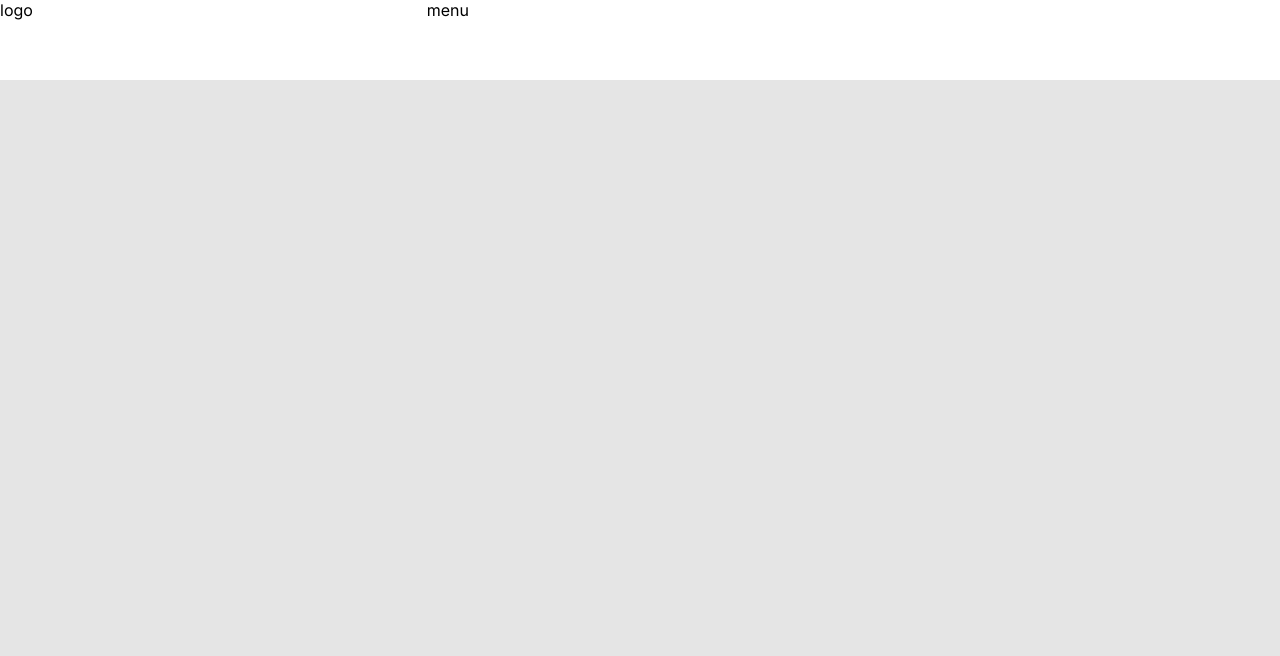
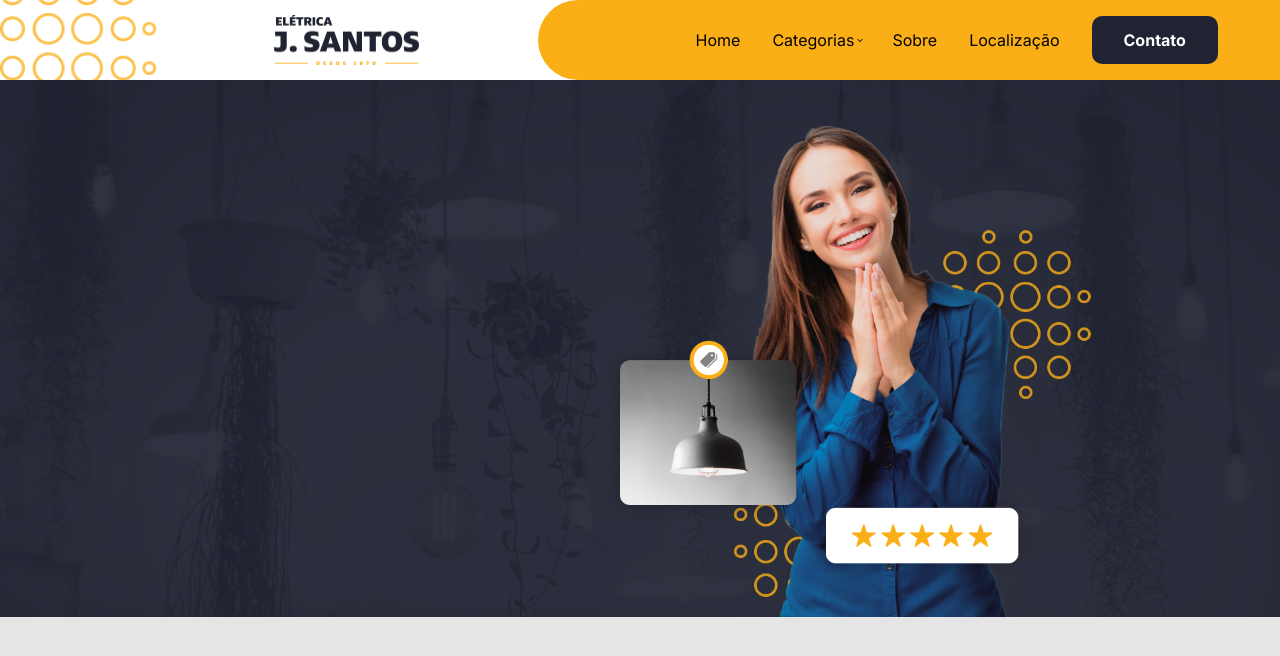
Before and after one commit to ronansalvador/noweb, a Next.js app: page / in a window 1280 px wide. Shown: the top 656 px of the page. Built offline with nearby package versions, Linux system fonts and the light colour scheme.

Commit message:
feat: iniciando desenvovlimento do menu

```diff
--- a/package.json
+++ b/package.json
@@ -9,6 +9,8 @@
     "lint": "next lint"
   },
   "dependencies": {
+    "@headlessui/react": "^1.7.16",
+    "@heroicons/react": "^2.0.18",
     "@types/node": "20.4.10",
     "@types/react": "18.2.20",
     "@types/react-dom": "18.2.7",
--- /dev/null
+++ b/src/app/components/banner/Banner.tsx
@@ -0,0 +1,13 @@
+import Image from 'next/image';
+import React from 'react';
+import styles from './style.module.css';
+
+function Banner() {
+  return (
+    <div className={styles.banner}>
+      <Image width='1920' height='801' src='/images/banner.png' alt='banner' />
+    </div>
+  );
+}
+
+export default Banner;
--- a/src/app/components/header/Header.tsx
+++ b/src/app/components/header/Header.tsx
@@ -1,11 +1,57 @@
-import React from 'react';
+'use client';
+import React, { useState } from 'react';
 import styles from './style.module.css';
+import Image from 'next/image';
 
 function Header() {
+  const [isOpen, setIsOpen] = useState(true);
+
+  console.log(isOpen);
+
   return (
     <header className={styles.header}>
-      <div>logo</div>
-      <nav>menu</nav>
+      <Image
+        src='/images/header.png'
+        alt='detalhe-header'
+        width='156'
+        height='80'
+        className={styles['detalhe-header']}
+      />
+      <Image
+        src='/images/logo.png'
+        alt='logo'
+        width='145'
+        height='51'
+        className={styles.logo}
+      />
+      <nav className={styles.nav}>
+        <ul className={styles.menu}>
+          <li onMouseEnter={() => setIsOpen(true)}>Home</li>
+          <li
+            className={styles.categoria}
+            onMouseEnter={() => setIsOpen(false)}
+            // onMouseLeave={() => setIsOpen(true)}
+          >
+            Categorias
+            <span>
+              <Image src='/images/down.png' alt='down' width='30' height='30' />
+            </span>
+          </li>
+          <li onMouseEnter={() => setIsOpen(true)}>Sobre</li>
+          <li onMouseEnter={() => setIsOpen(true)}>Localização</li>
+          <li className={styles.contato}>Contato</li>
+        </ul>
+        <ul
+          className={isOpen ? styles.hidden : styles.categorias}
+          onMouseLeave={() => setIsOpen(true)}
+        >
+          <li>cat1</li>
+          <li>cat2</li>
+          <li>cat3</li>
+          <li>cat4</li>
+          <li>cat5</li>
+        </ul>
+      </nav>
     </header>
   );
 }
--- a/src/app/components/header/style.module.css
+++ b/src/app/components/header/style.module.css
@@ -1,7 +1,70 @@
 .header {
-  width: 100%;
+  background-color: white;
+  display: flex;
   height: 80px;
+  justify-content: space-between;
+  align-items: center;
+}
+
+.logo {
+  height: 50px;
+}
+
+.nav {
+  background-color: var(--amarelo);
+  border-radius: 150px 0px 0px 150px;
+  width: 58%;
+  height: 100%;
+}
+
+.menu {
+  display: flex;
+  gap: 2rem;
+  align-items: center;
+  height: 100%;
+  padding: 0 9.875rem;
+}
+
+.menu li {
+  cursor: pointer;
+}
+
+.categoria {
+  display: flex;
+  align-items: center;
+}
+
+.categoria span {
+  display: flex;
+  align-items: center;
+}
+
+.categoria span img {
+  width: 16px;
+  margin: 3px;
+}
+
+.contato {
+  color: white;
+  background-color: var(--azul-escuro);
+  padding: 0.9rem 2rem;
+  border-radius: 10px;
+  font-weight: 700;
+}
+
+.categorias {
+  position: fixed;
   background-color: white;
-  display: grid;
-  grid-template-columns: 1fr 2fr;
+  display: flex;
+  align-items: center;
+  flex-direction: column;
+  width: 360px;
+  height: 754.5px;
+  margin-left: 100px;
+  z-index: 7;
+  margin-top: 10px;
 }
+
+.hidden {
+  display: none;
+}
--- a/src/app/page.module.css
+++ b/src/app/page.module.css
@@ -1,8 +1,4 @@
 .main {
-  display: flex;
-  flex-direction: column;
-  justify-content: space-between;
-  align-items: center;
   min-height: 100vh;
   background-color: #e5e5e5;
 }
--- a/src/app/page.tsx
+++ b/src/app/page.tsx
@@ -1,3 +1,4 @@
+import Banner from './components/banner/Banner';
 import Header from './components/header/Header';
 import styles from './page.module.css';
 
@@ -5,6 +6,7 @@ export default function Home() {
   return (
     <main className={styles.main}>
       <Header />
+      <Banner />
     </main>
   );
 }
```
Also changed, not shown: public/images/down.png (added), src/app/components/banner/style.module.css (added), 1 other file (tests, documents, lock files or other folders).
